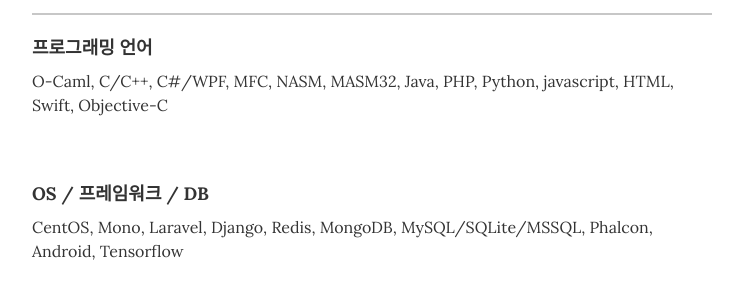
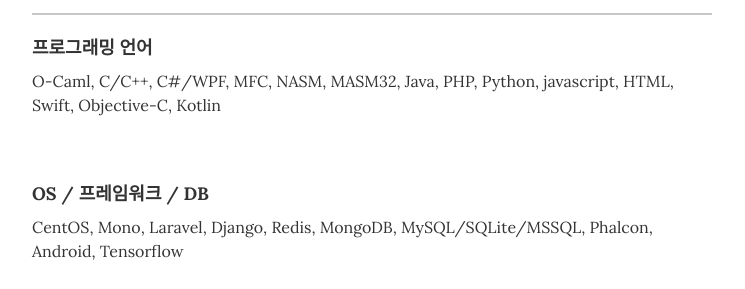
Before and after one commit to und3rs/resume_kr, a Jekyll site: the page built from index.html, in a window 1280 px wide and 900 px high, scrolled down 1624 px. Shown: the part 189-478 px from the top of the window, without its empty margins (268-1013 px from the left). Built offline with Jekyll 4.4.1, drawn with Linux system fonts in a browser that asks for light colours.

Commit message:
Update skills.yml

```diff
--- a/_data/skills.yml
+++ b/_data/skills.yml
@@ -2,7 +2,7 @@
 # Digital content development and creation
 
 - skill: 프로그래밍 언어
-  description: O-Caml, C/C++, C#/WPF, MFC, NASM, MASM32, Java, PHP, Python, javascript, HTML, Swift, Objective-C
+  description: O-Caml, C/C++, C#/WPF, MFC, NASM, MASM32, Java, PHP, Python, javascript, HTML, Swift, Objective-C, Kotlin
 
 - skill: OS / 프레임워크 / DB
   description: CentOS, Mono, Laravel, Django, Redis, MongoDB, MySQL/SQLite/MSSQL, Phalcon, Android, Tensorflow
```
